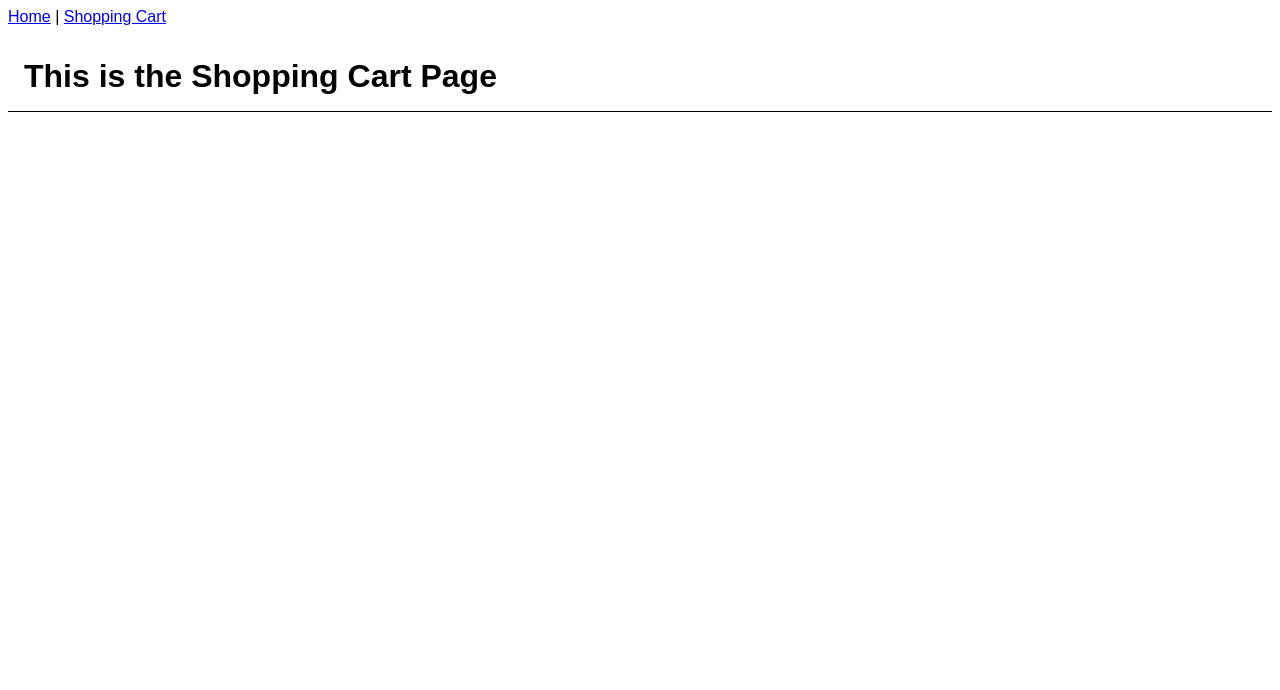
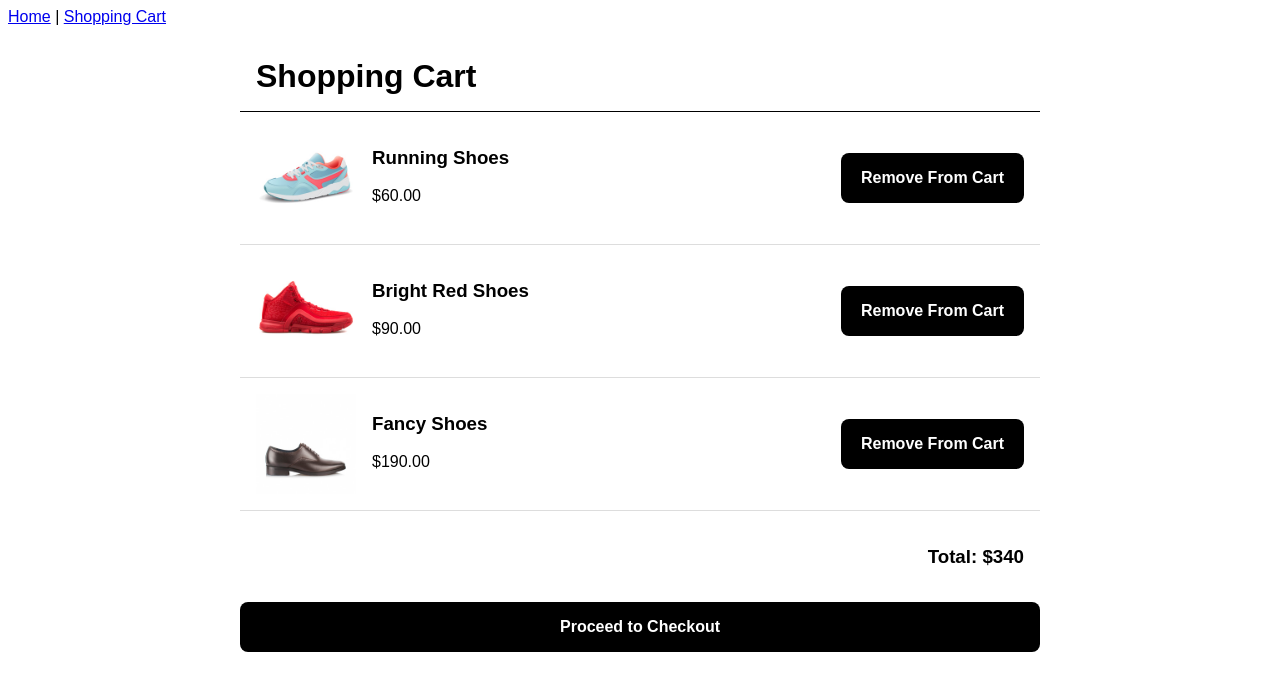
Before and after one commit to BenjaminKyhn/vue-full-stack, a Vue app in the folder frontend/: page /cart in a window 1280 px wide. Shown: the top 690 px of the page. Built offline with nearby package versions, Linux system fonts and the light colour scheme.

Commit message:
part 1-8

```diff
--- a/frontend/src/views/CartPage.vue
+++ b/frontend/src/views/CartPage.vue
@@ -1,10 +1,40 @@
 <template>
-    <h1>This is the Shopping Cart Page</h1>
+    <div id="page-wrap">
+        <h1>Shopping Cart</h1>
+        <div
+                v-for="product in cartItems"
+                :key="product.id"
+                class="product-container"
+        >
+            <img class="product-image" :src="product.imageUrl"/>
+            <div class="details-wrap">
+                <h3>{{product.name}}</h3>
+                <p>${{product.price}}</p>
+            </div>
+            <button class="remove-button">Remove From Cart</button>
+        </div>
+        <h3 id="total-price">Total: ${{totalPrice}}</h3>
+        <button id="checkout-button">Proceed to Checkout</button>
+    </div>
 </template>
 
 <script>
+    import {cartItems} from "../fake-data";
+
     export default {
-        name: "CartPage"
+        name: "CartPage",
+        data(){
+            return {
+                cartItems,
+            }
+        },
+        computed: {
+            totalPrice() {
+                return this.cartItems.reduce(
+                    (sum, item) => sum + Number(item.price), 0
+                )
+            }
+        }
     }
 </script>
 
@@ -26,7 +56,7 @@
     }
 
     .product-container {
-        align-content: 'center';
+        align-content: center;
         border-bottom: 1px solid #ddd;
         display: flex;
         padding: 16px;
```
